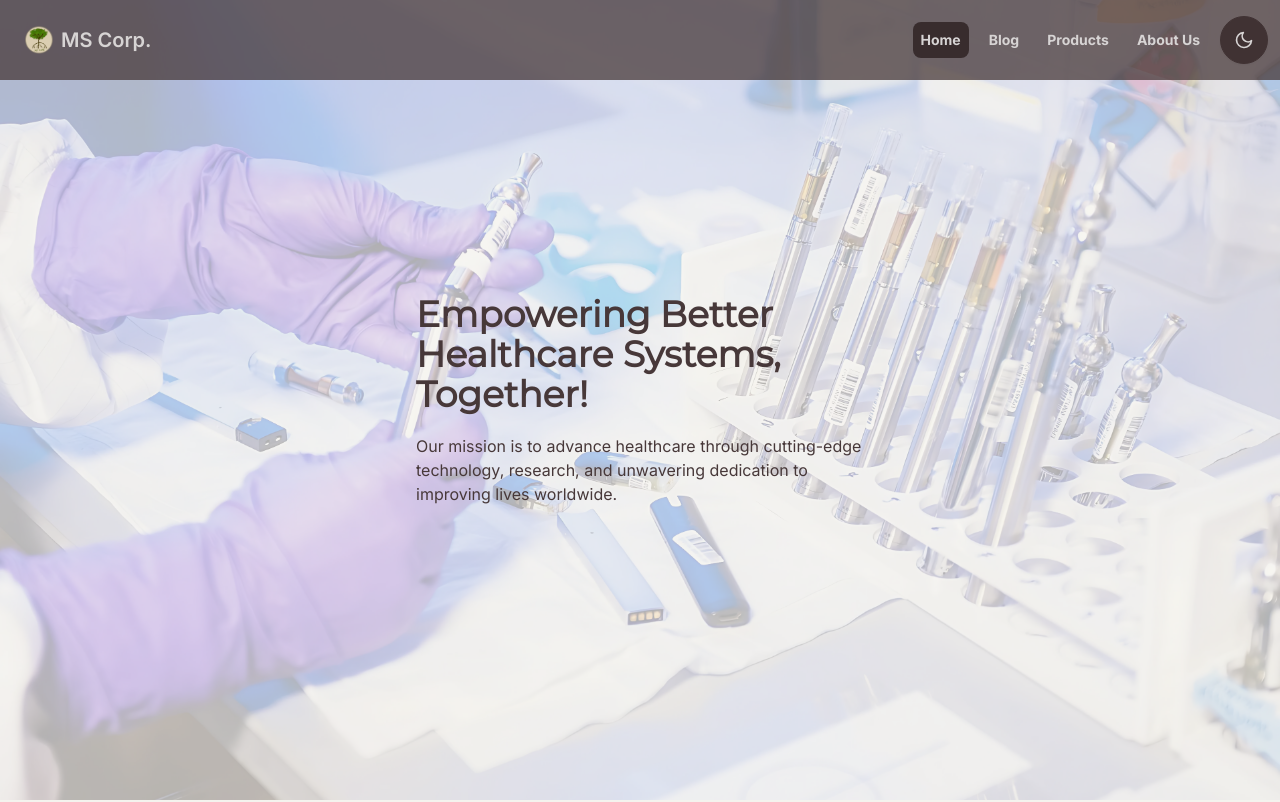
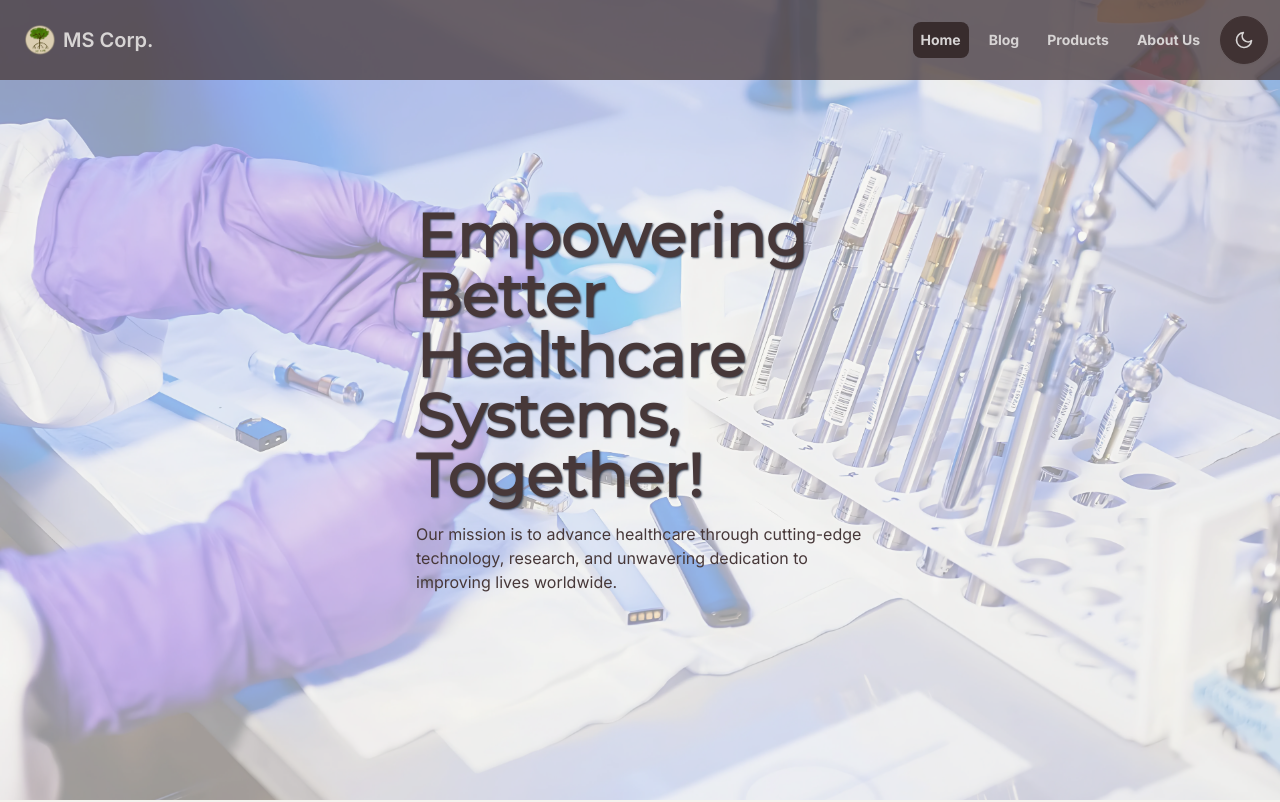
Before and after one commit to nadirras/company-profile, a Next.js app: page / in a window 1280 px wide. Shown: the top 802 px of the page. Built offline with nearby package versions, Linux system fonts and the light colour scheme.

Commit message:
init changes

```diff
--- /dev/null
+++ b/src/app/about-us/loading.tsx
@@ -0,0 +1,9 @@
+import React from "react";
+
+export default function Loading() {
+  return (
+    <div className="flex h-screen justify-center items-center">
+      <span className="loading loading-dots loading-lg"></span>
+    </div>
+  );
+}
--- a/src/app/about-us/page.tsx
+++ b/src/app/about-us/page.tsx
@@ -1,34 +1,23 @@
-// import CompanyHistory from "@/components/about-partial/CompanyHistory";
-// import Team from "@/components/about-partial/Team";
-import React from "react";
+import CompanyHistory from "@/components/about-partial/CompanyHistory";
+import Team from "@/components/about-partial/Team";
+import React, { Suspense } from "react";
 import { Metadata } from "next";
-import dynamic from "next/dynamic";
-import Loading from "../loading";
+
+import Loading from "./loading";
 
 export const metadata: Metadata = {
   title: "About Us",
 };
 
-const CompanyHistory = dynamic(
-  () => import("@/components/about-partial/CompanyHistory"),
-  {
-    ssr: false,
-    loading: () => <Loading />,
-  }
-);
-
-const Team = dynamic(() => import("@/components/about-partial/Team"), {
-  ssr: false,
-  loading: () => <Loading />,
-});
-
 export default function AboutUs() {
   // await new Promise((resolve) => setTimeout(resolve, 2000));
   return (
-    <div className="pt-[6rem]">
-      <h1 className="text-3xl font-bold text-center">About Us</h1>
-      <CompanyHistory />
-      <Team />
-    </div>
+    <Suspense fallback={<Loading />}>
+      <div className="pt-[6rem]">
+        <h1 className="text-3xl font-bold text-center">About Us</h1>
+        <CompanyHistory />
+        <Team />
+      </div>
+    </Suspense>
   );
 }
--- a/src/app/blog/page.tsx
+++ b/src/app/blog/page.tsx
@@ -1,8 +1,8 @@
 import CardBlogs from "@/components/blog/CardBlogs";
 import { getBlogs } from "@/lib/blog";
-import { documentToReactComponents } from "@contentful/rich-text-react-renderer";
-import React from "react";
+import React, { Suspense } from "react";
 import { Metadata } from "next";
+import Loading from "./loading";
 
 export const metadata: Metadata = {
   title: "Blog",
@@ -12,6 +12,7 @@ export default async function Blog() {
   const blogs = await getBlogs();
 
   return (
+    <Suspense fallback={<Loading />}>
       <div className="pt-[10rem] pb-[10rem]">
         <h1 className="text-3xl font-bold text-center">{`What's on MS`}</h1>
         <p className="text-center mb-3">Our stories and latest updates</p>
@@ -30,5 +31,6 @@ export default async function Blog() {
           })}
         </div>
       </div>
+    </Suspense>
   );
 }
--- a/src/components/Footer.tsx
+++ b/src/components/Footer.tsx
@@ -1,14 +1,22 @@
 import React from "react";
+import Image from "next/image";
 
 export default function Footer() {
   return (
     <div>
       <footer className="footer footer-center p-10 bg-primary text-primary-content">
         <aside>
-          <img
+          {/* <img
             src="../../company_logo.png"
             alt="mangroveshield-logo"
             className="w-12 h-12"
+          /> */}
+          <Image
+            src="/company_logo_11zon.png"
+            width={50}
+            height={50}
+            alt="ms-logo"
+            loading="lazy"
           />
           <p className="font-bold">
             MS Corp. <br />
--- a/src/components/Hero.tsx
+++ b/src/components/Hero.tsx
@@ -7,10 +7,10 @@ export default function Hero({ id }: any) {
         className="hero min-h-screen"
         style={{ backgroundImage: "url(/lab_hero_enhanced.webp)" }}
       >
-        <div className="hero-overlay bg-opacity-[72%]"></div>
+        <div className="hero-overlay bg-opacity-[60%]"></div>
         <div className="hero-content text-left text-base-100 ">
           <div className="max-w-md">
-            <h1 className="mb-5 text-4xl font-bold customFont">
+            <h1 className="mb-4 text-3xl font-extrabold text-customPrimary md:text-5xl lg:text-6xl customFont [text-shadow:1px_1px_2px_var(--tw-shadow-color)] shadow-gray-700">
               Empowering Better Healthcare Systems, Together!
             </h1>
             <p>
--- a/src/components/Navbar.tsx
+++ b/src/components/Navbar.tsx
@@ -4,6 +4,7 @@ import ThemeController from "./ThemeController";
 
 import Link from "next/link";
 import { usePathname } from "next/navigation";
+import Image from "next/image";
 
 const navLink = [
   {
@@ -23,11 +24,18 @@ export default function Navbar() {
         <div className="navbar bg-base-100 bg-opacity-75 w-screen">
           <div className="flex-1">
             <Link href="/" className="btn btn-ghost text-xl">
-              <img
+              <Image
+                src="/company_logo_11zon.png"
+                width={30}
+                height={30}
+                alt="ms-logo"
+                loading="lazy"
+              />
+              {/* <img
                 src="../../company_logo_11zon.png"
                 alt="mangroveshield-logo"
                 className="w-7 h-7"
-              />
+              /> */}
               MS Corp.
             </Link>
           </div>
--- a/tailwind.config.ts
+++ b/tailwind.config.ts
@@ -29,6 +29,7 @@ const config: Config = {
           success: "#4F7942",
           warning: "#C07400",
           error: "#8B0000",
+          customPrimary: "#2B4162",
         },
         customLight: {
           primary: "#81A4CD",
@@ -40,6 +41,7 @@ const config: Config = {
           success: "#8FBC8F",
           warning: "#CFB53B",
           error: "#800000",
+          customPrimary: "#FFFFF0",
         },
       },
     ],
```
Also changed, not shown: src/app/products/page.tsx (+7 -3 lines). Lines whose indentation alone changed are shown as unchanged.
